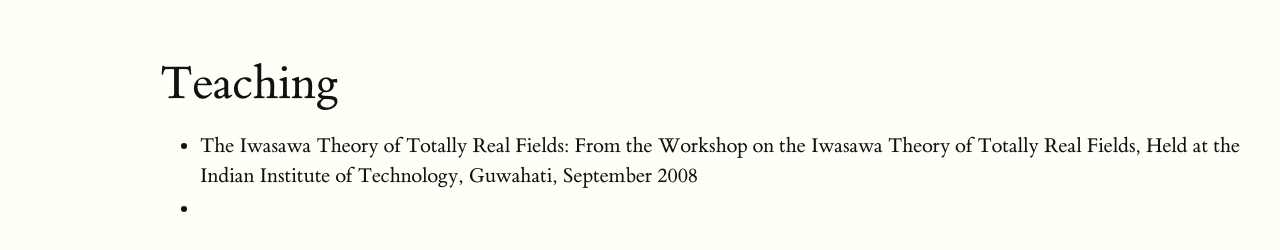
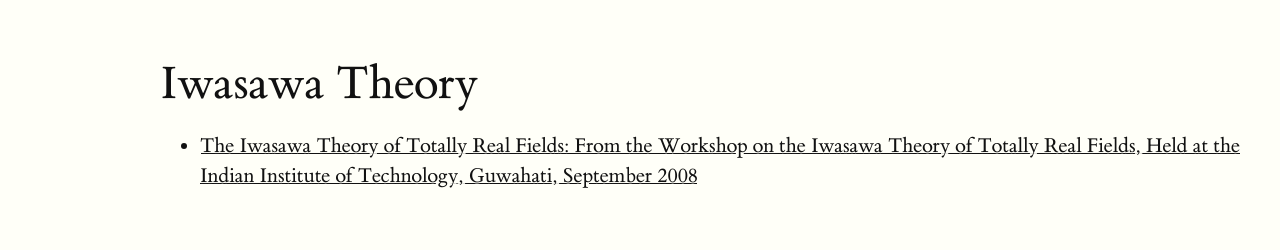
Before and after one commit to ashutoshjangle/ashutoshjangle.github.io, a website: page links.html in a window 1280 px wide. Drawn offline with Linux system fonts and the light colour scheme.

Commit message:
Update links.html

```diff
--- a/links.html
+++ b/links.html
@@ -3,14 +3,14 @@
 <head>
  <link rel="stylesheet" href="tufte.css"/>
  <meta name="viewport" content="width=device-width, initial-scale=1">
-	<title>Teaching</title>
+	<title>Links</title>
 </head>
 <body>
-	<h1>Teaching</h1>
+	<h1>Iwasawa Theory</h1>
 <ul>
 	<li>
-The Iwasawa Theory of Totally Real Fields: From the Workshop on the Iwasawa Theory of Totally Real Fields, Held at the Indian Institute of Technology, Guwahati, September 2008 </li>
-	<li> </li>
+<a href="iwasawaguwahati.html">The Iwasawa Theory of Totally Real Fields: From the Workshop on the Iwasawa Theory of Totally Real Fields, Held at the Indian Institute of Technology, Guwahati, September 2008</a></li>
+
 	</ul>
 </body>
 </html>
```
